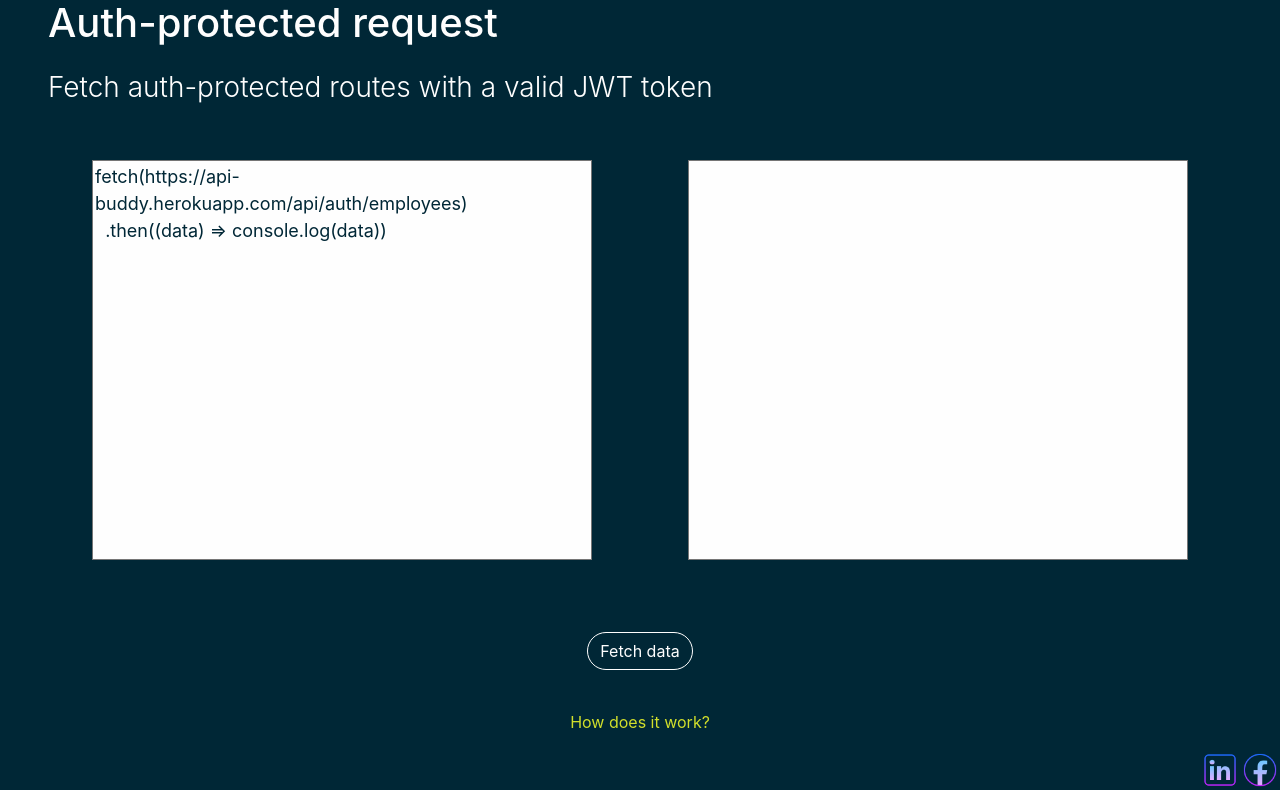
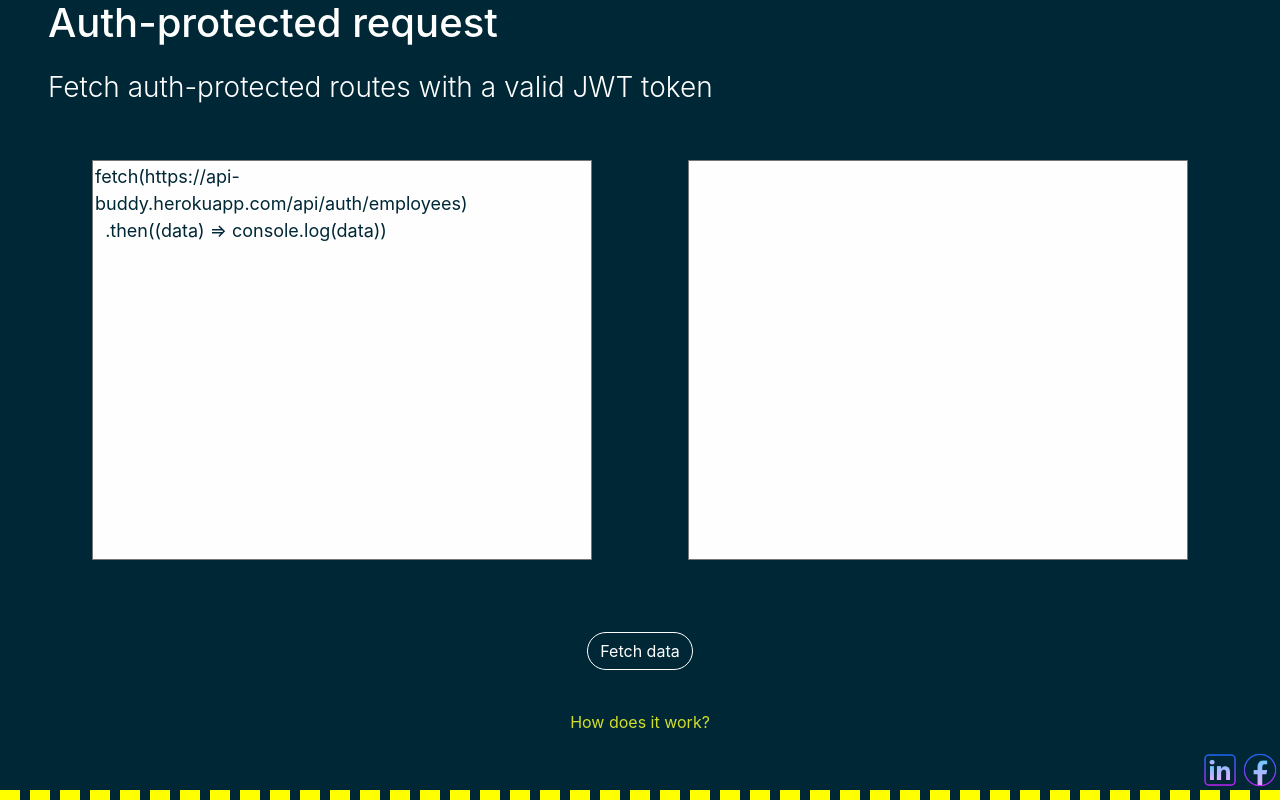
Before and after one commit to SidnevIgor/api-buddy-react, a React (Create React App) app: page / in a window 1280 px wide. Shown: the part 2417-3217 px from the top of the page. Built offline with nearby package versions, Linux system fonts and the light colour scheme.

Commit message:
Additional footer component

```diff
--- a/src/components/add-footer.jsx
+++ b/src/components/add-footer.jsx
@@ -7,7 +7,7 @@ export default class AddFooter extends Component {
   render() {
     return (
       <div style = {{backgroundColor: "#002736", textAlign: "center"}}>
-        <div style = {{ borderTop: "10px solid yellow" }}>
+        <div style = {{ borderTop: "10px dashed yellow" }}>
         </div>
       </div>
     );
--- a/src/components/app.jsx
+++ b/src/components/app.jsx
@@ -5,6 +5,7 @@ import RoutesDisplay from './routesDisplay';
 //import Counters from './counters.jsx';
 import Fetching from './fetching';
 import Footer from './footer';
+import AddFooter from './add-footer';
 
 class App extends Component {
   state = {
@@ -75,6 +76,7 @@ class App extends Component {
               addBtn = 'true'
               />
             <Footer />
+            <AddFooter />
 
       </React.Fragment>
     );
```
